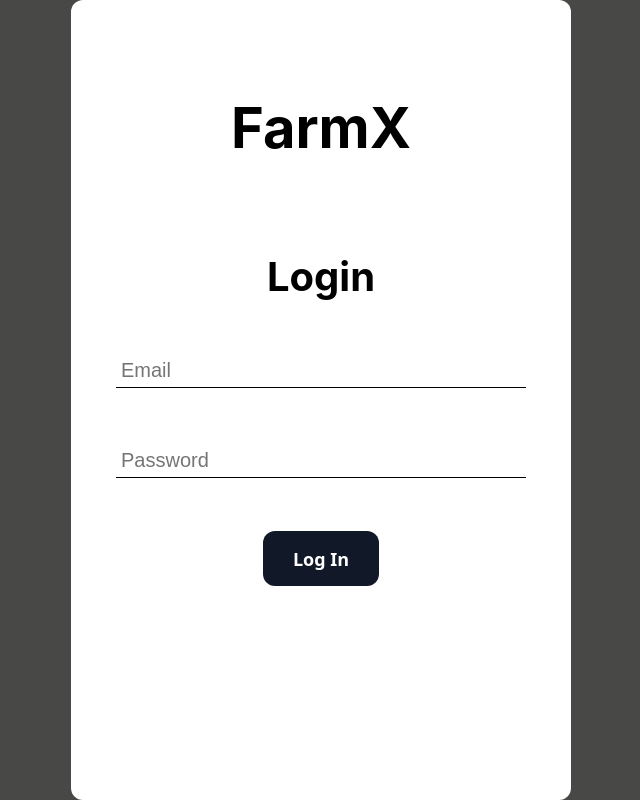
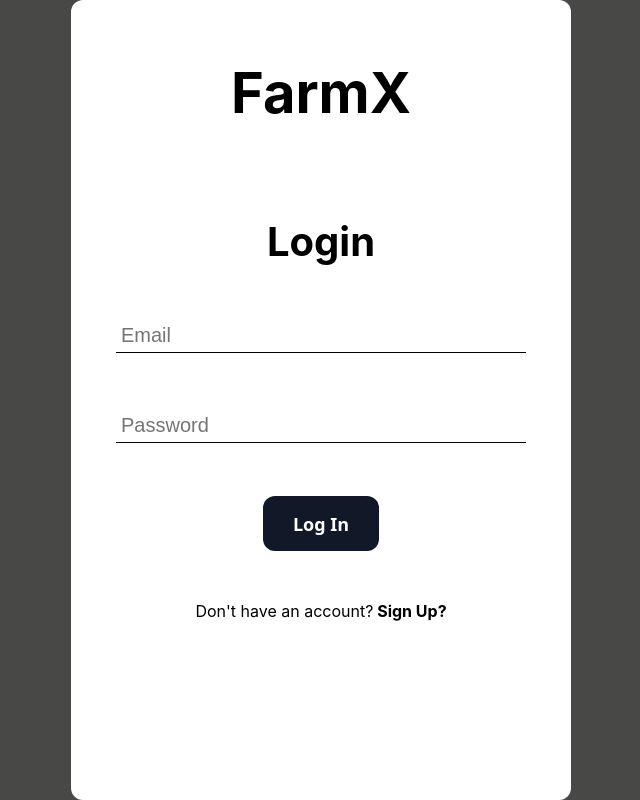
Before and after one commit to bitstatic/FarmX-frntnd, a React (Vite) app: page / in a window 1280 px wide. Shown: the whole page, without its empty margins (319-959 px from the left). Built offline with nearby package versions, Linux system fonts and the light colour scheme.

Commit message:
Update on Login Page (added missing signup button)

```diff
--- a/src/Components/signin/LoginSection.tsx
+++ b/src/Components/signin/LoginSection.tsx
@@ -16,6 +16,11 @@ const Login = styled.section`
     h2{
     font-size:2.5rem;
     }
+    a{
+      color: #000;
+      font-weight: 700;
+      text-decoration: none;
+    }
 `
 
 function LoginSection() {
@@ -26,6 +31,10 @@ function LoginSection() {
         <TextField name="Email" id="email" type="text"/>
         <TextField name="Password" id="pass" type="password"/>
         <Button Text="Log In" />
+        <span>
+          Don't have an account?
+          <a href="#"> Sign Up?</a>
+        </span>
     </Login>
   )
 }
```
